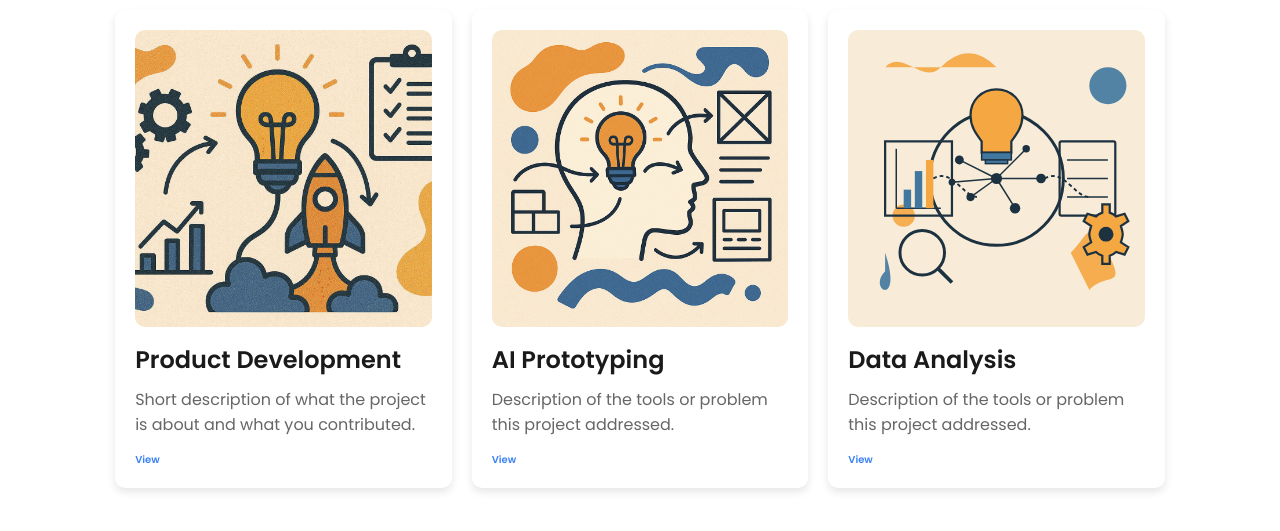
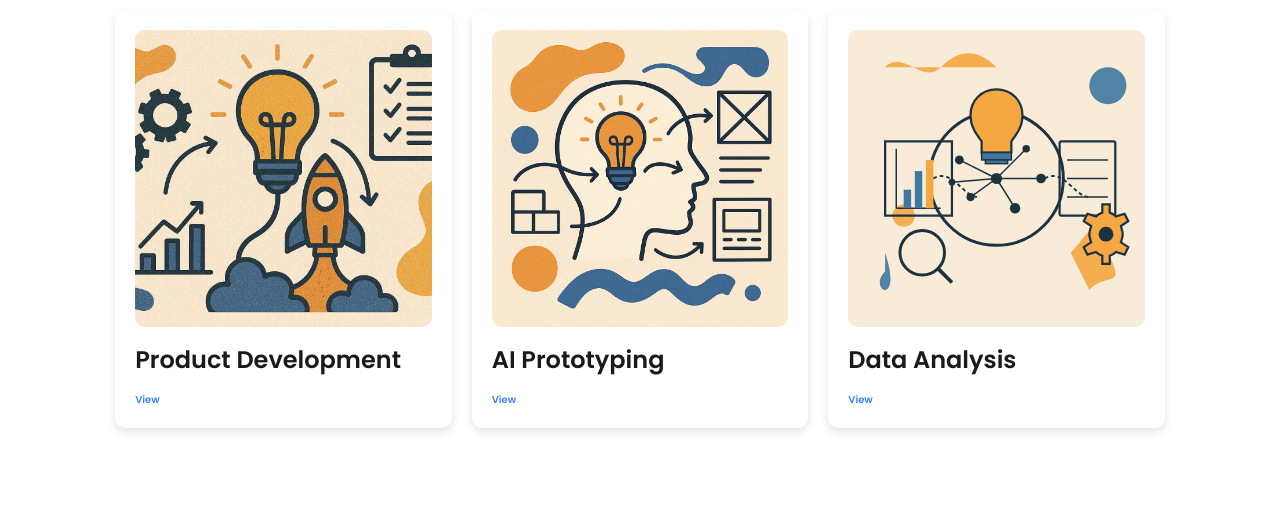
Before and after one commit to carlosriverajr/portfolio, a plain HTML site: page portfolio.html in a window 1280 px wide. Shown: the part 213-744 px from the top of the page. Drawn offline with Linux system fonts and the light colour scheme.

Commit message:
Add files via upload

```diff
--- a/portfolio.html
+++ b/portfolio.html
@@ -23,7 +23,6 @@
         <a href="card-product.html">
           <img src="images/cards/prod.jpg" alt="Product Development" />
           <h3>Product Development</h3>
-          <p>Short description of what the project is about and what you contributed.</p>
           <span class="card-link">View</span>
         </a>
       </div>
@@ -31,7 +30,6 @@
         <a href="card-prototyping.html">
           <img src="images/cards/prototyping.png" alt="AI Prototyping" />
           <h3>AI Prototyping</h3>
-          <p>Description of the tools or problem this project addressed.</p>
           <span class="card-link">View</span>
         </a>
       </div>
@@ -39,7 +37,6 @@
         <a href="card-data.html">
           <img src="images/cards/data-analysis.svg" alt="Data Analysis" />
           <h3>Data Analysis</h3>
-          <p>Description of the tools or problem this project addressed.</p>
           <span class="card-link">View</span>
         </a>
       </div>
```
